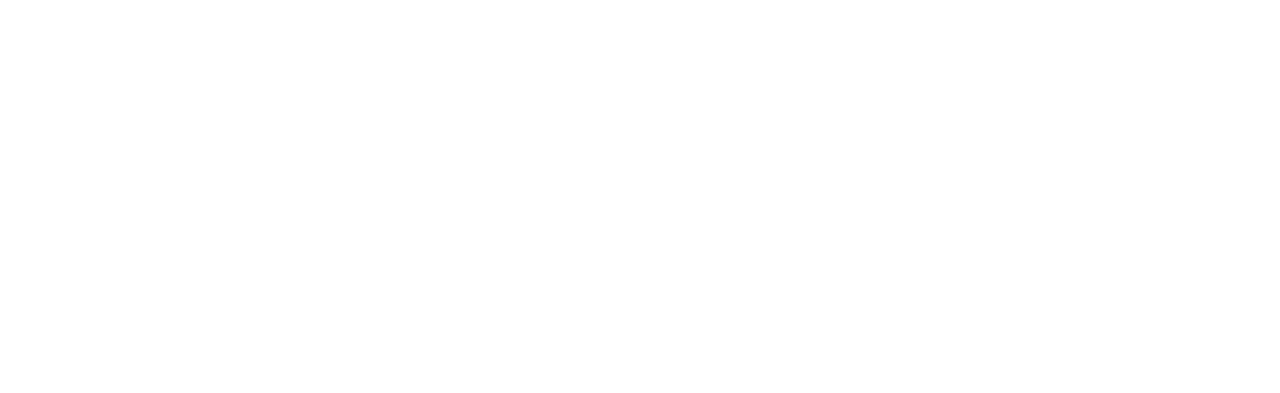
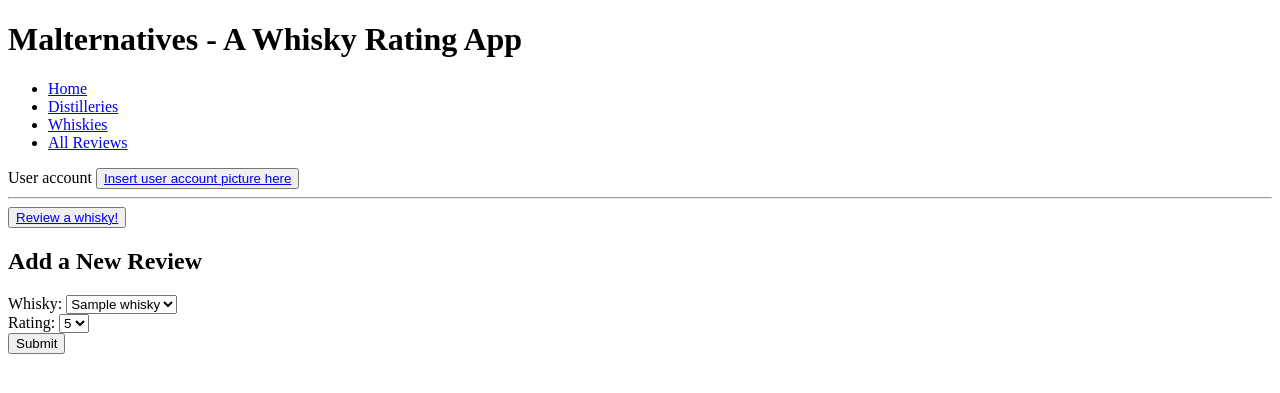
Before and after one commit to Andrew-High/malternatives_whisky_rating_app, a Flask app: page /reviews/new in a window 1280 px wide. Before the commit the part shown is empty. Shown: the top 393 px of the page. Run offline with Flask 2, Linux system fonts and the light colour scheme; a database or web service that is not in the repository returns one stand-in record (values such as "Sample title"); some libraries are stand-ins or nearby versions.

Commit message:
new reviews page started

```diff
--- a/controllers/reviews_controller.py
+++ b/controllers/reviews_controller.py
@@ -16,17 +16,18 @@ def reviews():
 # NEW
 @reviews_blueprint.route("/reviews/new")
 def new_review():
-    return render_template("reviews/new.html")
+    whiskies = whisky_repository.select_all()
+    return render_template("reviews/new.html", whiskies = whiskies)
 
 # CREATE
 @reviews_blueprint.route("/reviews", methods=["POST"])
 def create_review():
-    whisky_id = request.form["whisky_id"]
-    user_id = request.form["user_id"]
+    whisky = whisky_repository.select(request.form["whisky_id"])
+    user = user_repository.select(request.formn["id"])
     rating = request.form["rating"]
     date = request.form["date"]
     description = request.form["description"]
-    new_review = Review(whisky_id, user_id, rating, date, description)
+    new_review = Review(whisky, user, rating, date, description)
     review_repository.save(new_review)
     return redirect("/reviews")
 
--- a/templates/base.html
+++ b/templates/base.html
@@ -21,7 +21,7 @@
         <button name="user_account" id="user_account"><a href="/users/81">Insert user account picture here</a></button>
     </header>
     <hr>
-    <button><a href="/review/new">Review a whisky!</a></button>
+    <button><a href="/reviews/new">Review a whisky!</a></button>
     <div class="container">
         {% block content %}
         {% endblock %}
--- a/templates/reviews/new.html
+++ b/templates/reviews/new.html
@@ -0,0 +1,32 @@
+{% extends "base.html" %}
+{% block content %}
+
+<h2>Add a New Review</h2>
+
+<form action="/reviews" method="POST">
+    <div>
+        <label for="whisky">Whisky:</label>
+        <select name="whisky_id" id="whisky">
+            {% for whisky in whiskies %}
+            <option value="{{ whisky.id }}">
+                {{ whisky.name }}
+            </option>
+            {% endfor %}
+        </select>
+    </div>
+    <div>
+        <label for="rating">Rating:</label>
+        <select name="rating" id="rating">
+            <option value="5">5</option>
+            <option value="4">4</option>
+            <option value="3">3</option>
+            <option value="2">2</option>
+            <option value="1">1</option>
+        </select>
+    </div>
+    <div>
+        <input type="submit">
+    </div>
+</form>
+
+{% endblock %}
```
